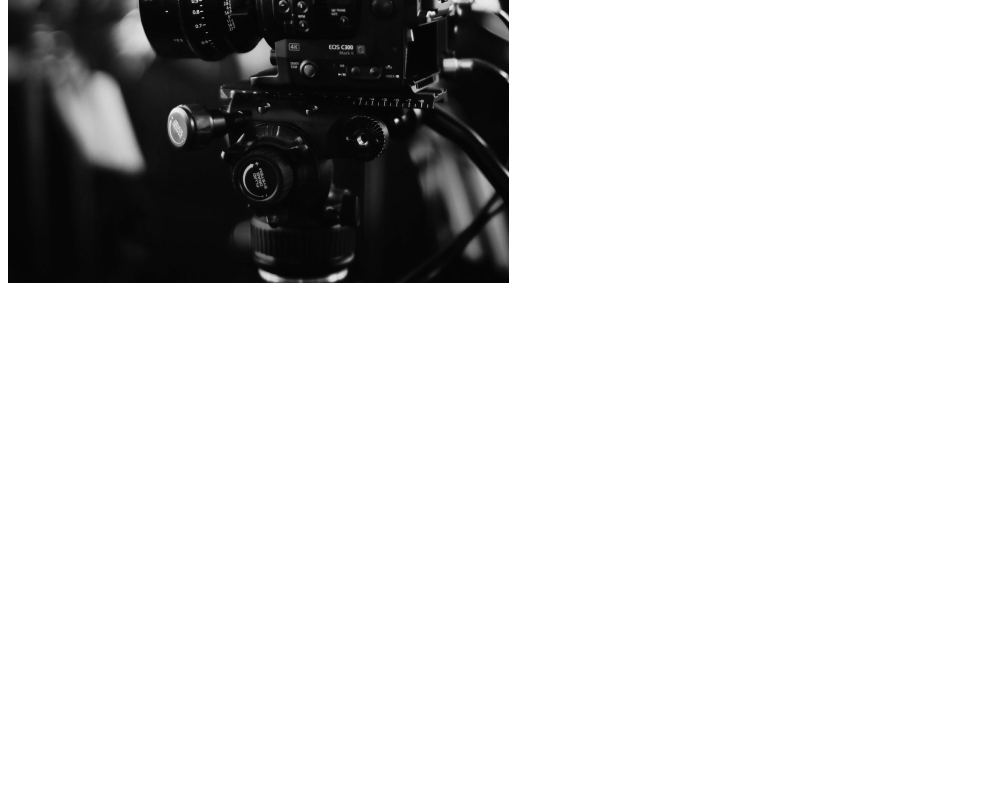
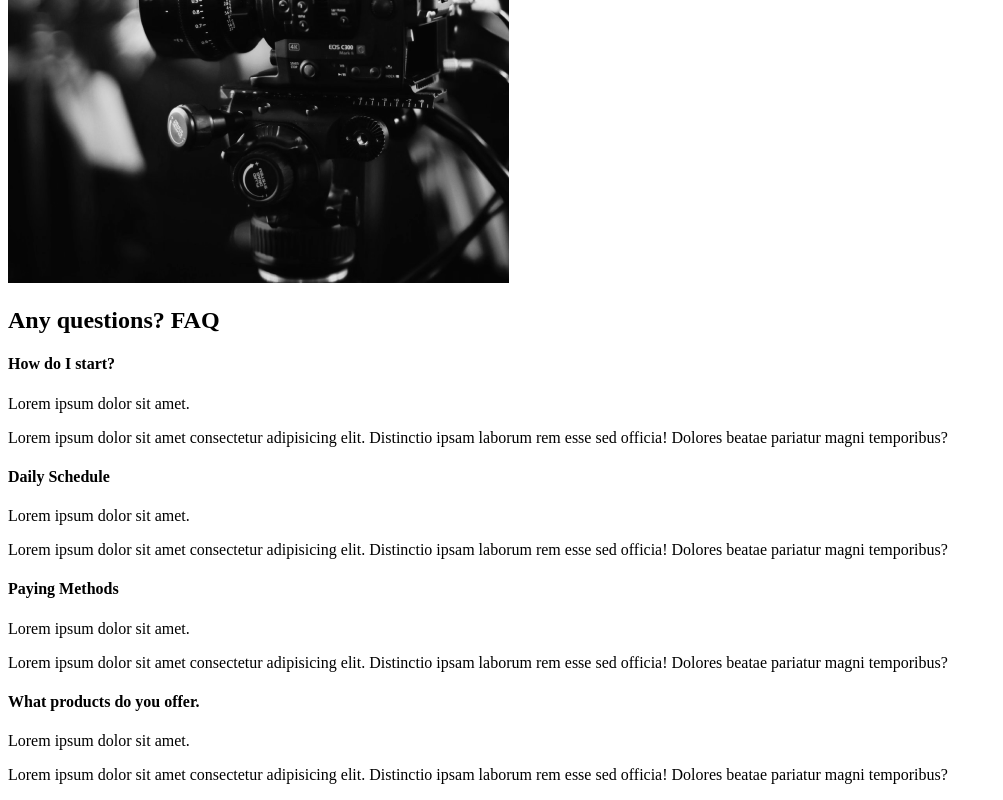
Before and after one commit to nevengluhovic/react-portfolio, a React (Create React App) app: page / in a window 1280 px wide. Shown: the part 2099-2899 px from the top of the page, without its empty margins (0-1003 px from the left). Before the commit the page ends 2394 px from the top, so only its background shows below. Built offline with nearby package versions, Linux system fonts and the light colour scheme.

Commit message:
4. Faq Section

```diff
--- /dev/null
+++ b/src/components/FaqSection.js
@@ -0,0 +1,57 @@
+import React from "react";
+
+function faqSection() {
+  return (
+    <div className="faq">
+      <h2>
+        Any questions? <span>FAQ</span>
+      </h2>
+      <div className="question">
+        <h4>How do I start?</h4>
+        <div className="answer">
+          <p>Lorem ipsum dolor sit amet.</p>
+          <p>
+            Lorem ipsum dolor sit amet consectetur adipisicing elit. Distinctio
+            ipsam laborum rem esse sed officia! Dolores beatae pariatur magni
+            temporibus?
+          </p>
+        </div>
+      </div>
+      <div className="question">
+        <h4>Daily Schedule</h4>
+        <div className="answer">
+          <p>Lorem ipsum dolor sit amet.</p>
+          <p>
+            Lorem ipsum dolor sit amet consectetur adipisicing elit. Distinctio
+            ipsam laborum rem esse sed officia! Dolores beatae pariatur magni
+            temporibus?
+          </p>
+        </div>
+      </div>
+      <div className="question">
+        <h4>Paying Methods</h4>
+        <div className="answer">
+          <p>Lorem ipsum dolor sit amet.</p>
+          <p>
+            Lorem ipsum dolor sit amet consectetur adipisicing elit. Distinctio
+            ipsam laborum rem esse sed officia! Dolores beatae pariatur magni
+            temporibus?
+          </p>
+        </div>
+      </div>
+      <div className="question">
+        <h4>What products do you offer.</h4>
+        <div className="answer">
+          <p>Lorem ipsum dolor sit amet.</p>
+          <p>
+            Lorem ipsum dolor sit amet consectetur adipisicing elit. Distinctio
+            ipsam laborum rem esse sed officia! Dolores beatae pariatur magni
+            temporibus?
+          </p>
+        </div>
+      </div>
+    </div>
+  );
+}
+
+export default faqSection;
--- a/src/pages/AboutPage.js
+++ b/src/pages/AboutPage.js
@@ -1,12 +1,14 @@
 import React from "react";
 import AboutSection from "../components/AboutSection";
 import ServicesSection from "../components/ServicesSection";
+import FaqSection from "../components/FaqSection";
 
 function AboutPage() {
   return (
     <div>
       <AboutSection />
       <ServicesSection />
+      <FaqSection />
     </div>
   );
 }
```
